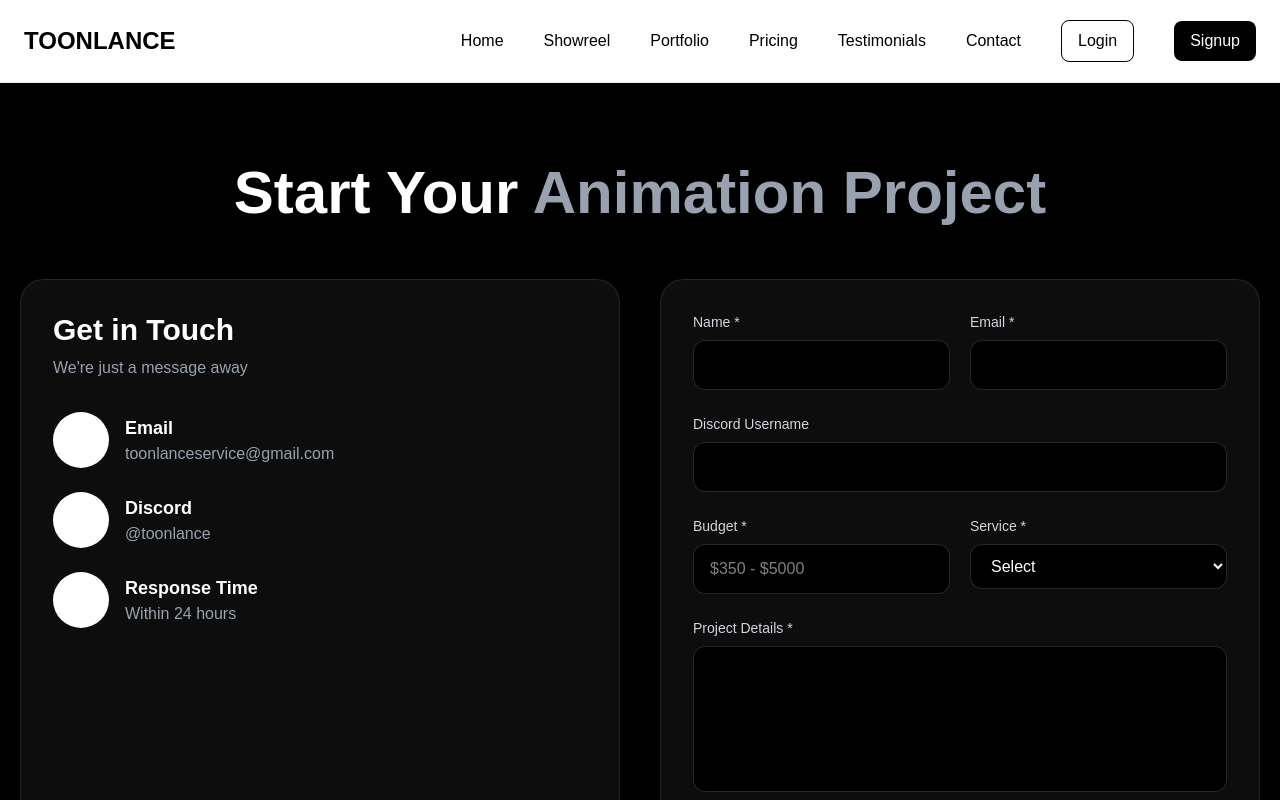
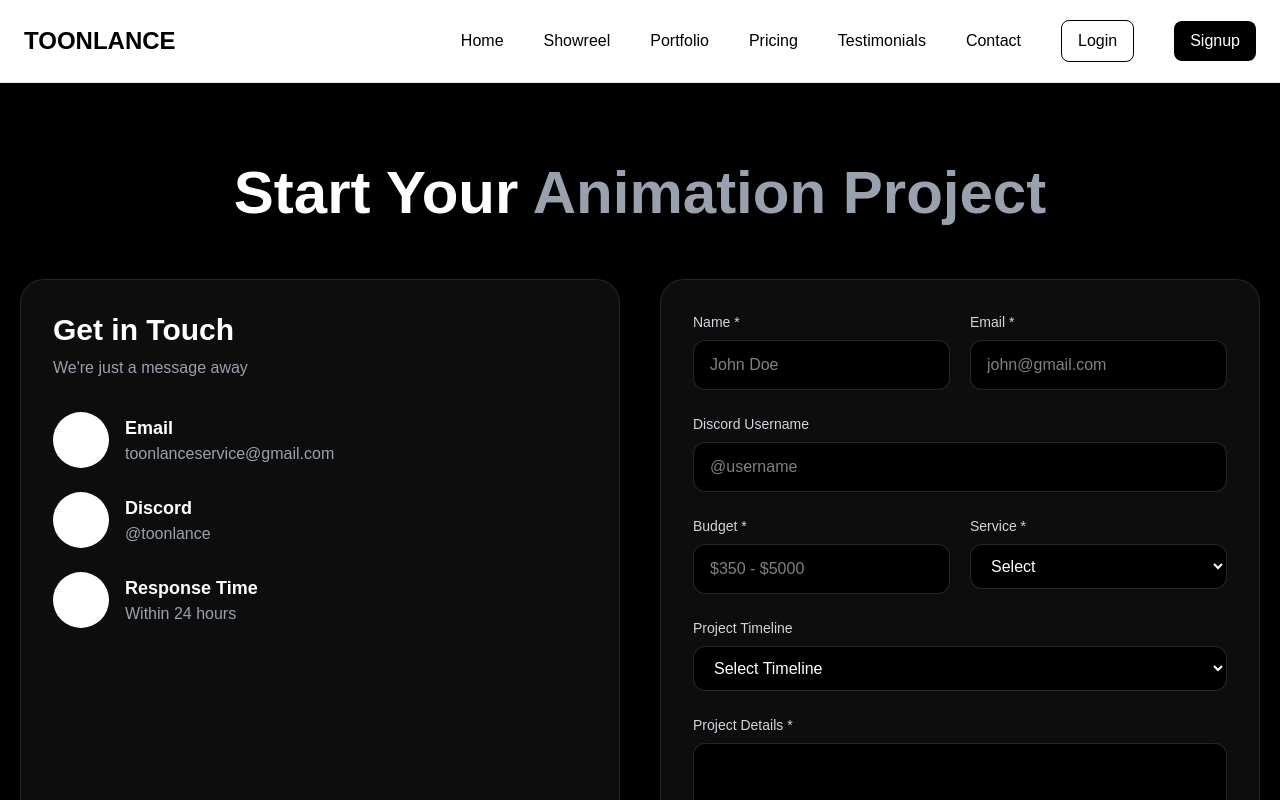
Before and after one commit to ToonLance/ToonlanceProject, a Next.js app: page /contact in a window 1280 px wide. Shown: the top 800 px of the page. Built offline with nearby package versions, Linux system fonts and the light colour scheme; no server answers.

Commit message:
contact 7/5/26 11.38pm

```diff
--- a/src/app/contact/page.js
+++ b/src/app/contact/page.js
@@ -1,6 +1,35 @@
-import React from 'react'
+"use client";
 
 const page = () => {
+
+  const handleSubmit = async (e) => {
+    e.preventDefault();
+
+    const formData = new FormData(e.target);
+
+    const response = await fetch("https://formspree.io/f/myzenzjg", {
+      method: "POST",
+      body: formData,
+      headers: {
+        Accept: "application/json",
+      },
+    });
+
+    const formMessage = document.getElementById("formMessage");
+
+    if (response.ok) {
+      formMessage.classList.remove("hidden");
+      formMessage.innerHTML =
+        "<p class='text-green-400'>Thanks! we will reach out in 24 Hr</p>";
+
+      e.target.reset();
+    } else {
+      formMessage.classList.remove("hidden");
+      formMessage.innerHTML =
+        "<p class='text-red-400'>Something went wrong. Try again.</p>";
+    }
+  };
+
   return (
     <div>
       <section
@@ -72,14 +101,13 @@ const page = () => {
 
             {/* Form */}
             <form
+              onSubmit={handleSubmit}
               className="bg-white/5 border border-white/10 rounded-3xl p-8 space-y-6"
-        id="contactForm"
-        action="https://formspree.io/f/myzenzjg"
-        method="POST"
             >
 
               <div className="grid md:grid-cols-2 gap-5">
 
+                {/* Name */}
                 <div>
                   <label className="block mb-2 text-sm text-gray-300">
                     Name *
@@ -89,10 +117,12 @@ const page = () => {
                     type="text"
                     name="name"
                     required
+                    placeholder="John Doe"
                     className="w-full bg-black border border-white/15 rounded-xl px-4 py-3 outline-none focus:border-white transition"
                   />
                 </div>
 
+                {/* Email */}
                 <div>
                   <label className="block mb-2 text-sm text-gray-300">
                     Email *
@@ -102,12 +132,14 @@ const page = () => {
                     type="email"
                     name="email"
                     required
+                    placeholder="john@gmail.com"
                     className="w-full bg-black border border-white/15 rounded-xl px-4 py-3 outline-none focus:border-white transition"
                   />
                 </div>
 
               </div>
 
+              {/* Discord */}
               <div>
                 <label className="block mb-2 text-sm text-gray-300">
                   Discord Username
@@ -116,12 +148,14 @@ const page = () => {
                 <input
                   type="text"
                   name="discord"
+                  placeholder="@username"
                   className="w-full bg-black border border-white/15 rounded-xl px-4 py-3 outline-none focus:border-white transition"
                 />
               </div>
 
               <div className="grid md:grid-cols-2 gap-5">
 
+                {/* Budget */}
                 <div>
                   <label className="block mb-2 text-sm text-gray-300">
                     Budget *
@@ -136,6 +170,7 @@ const page = () => {
                   />
                 </div>
 
+                {/* Service */}
                 <div>
                   <label className="block mb-2 text-sm text-gray-300">
                     Service *
@@ -157,6 +192,26 @@ const page = () => {
 
               </div>
 
+              {/* Timeline */}
+              <div>
+                <label className="block mb-2 text-sm text-gray-300">
+                  Project Timeline
+                </label>
+
+                <select
+                  name="timeline"
+                  className="w-full bg-black border border-white/15 rounded-xl px-4 py-3 outline-none focus:border-white transition"
+                >
+                  <option value="">Select Timeline</option>
+                  <option>1 Week</option>
+                  <option>2 Weeks</option>
+                  <option>1 Month</option>
+                  <option>2-3 Months</option>
+                  <option>Flexible</option>
+                </select>
+              </div>
+
+              {/* Message */}
               <div>
                 <label className="block mb-2 text-sm text-gray-300">
                   Project Details *
@@ -166,28 +221,33 @@ const page = () => {
                   name="message"
                   rows={5}
                   required
+                  placeholder=""
                   className="w-full bg-black border border-white/15 rounded-xl px-4 py-3 outline-none focus:border-white transition resize-none"
                 ></textarea>
               </div>
 
+              {/* Submit Button */}
               <button
                 type="submit"
                 className="w-full bg-white text-black py-4 rounded-xl font-semibold hover:bg-gray-200 transition duration-300"
               >
-          Send Inquiry <i className="fas fa-paper-plane ml-2"></i>
+                Send Inquiry{" "}
+                <i className="fas fa-paper-plane ml-2"></i>
               </button>
 
+              {/* Success/Error Message */}
               <div
                 id="formMessage"
-          className="mt-4 hidden"
+                className="mt-4 hidden text-center"
               ></div>
+
             </form>
 
           </div>
         </div>
       </section>
     </div>
-  )
-}
+  );
+};
 
-export default page
+export default page;
```
Lines whose indentation alone changed are shown as unchanged.
